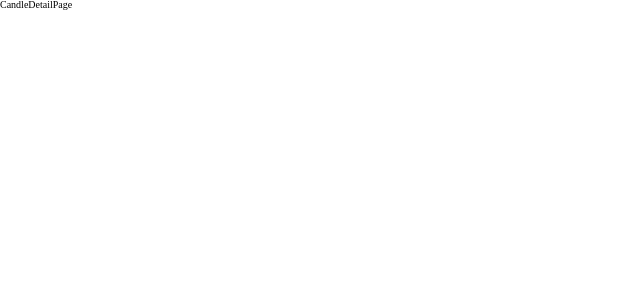
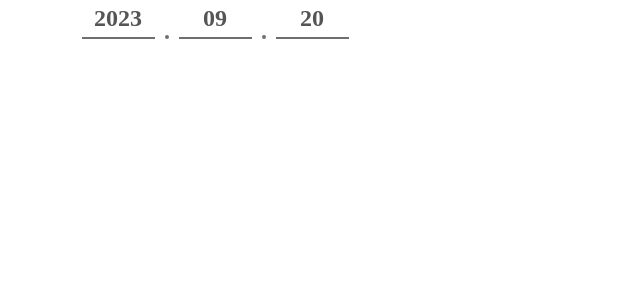
Before and after one commit to DOSOPT-SOPKATHON-WEB4/Web, a React (Vite) app in the folder FrontEnd/: page /candle-detail in a window 1280 px wide. Shown: the top 300 px of the page, without its empty margins (0-640 px from the left). Built offline with nearby package versions, Linux system fonts and the light colour scheme; a web font is replaced by a local one.

Commit message:
feat: CandleDatail-Date 구현

```diff
--- /dev/null
+++ b/FrontEnd/src/components/CandleDetail/Date.jsx
@@ -0,0 +1,50 @@
+import styled from 'styled-components';
+
+const Date = () => {
+  const DATE = '2023-09-20';
+  const dates = DATE.split('-');
+
+  return (
+    <St.Wrapper>
+      {dates.map((dateText, idx) => (
+        <>
+          <div key={idx}>
+            <St.Text>{dateText}</St.Text>
+            <St.UnderLine />
+          </div>
+          {idx !== dateText.length && <St.Dot />}
+        </>
+      ))}
+    </St.Wrapper>
+  );
+};
+
+export default Date;
+
+const St = {
+  Wrapper: styled.section`
+    display: flex;
+    justify-content: center;
+    align-items: flex-end;
+    gap: 1rem;
+  `,
+  Text: styled.p`
+    width: 100%;
+    margin: 0.5rem 0rem;
+
+    text-align: center;
+    ${({ theme }) => theme.fonts.s1};
+    color: ${({ theme }) => theme.colors.gray2};
+  `,
+  UnderLine: styled.div`
+    width: 7.3rem;
+    height: 0.2rem;
+    background-color: ${({ theme }) => theme.colors.gray3};
+  `,
+  Dot: styled.div`
+    width: 0.4rem;
+    height: 0.4rem;
+    background-color: ${({ theme }) => theme.colors.gray3};
+    border-radius: 0.2rem;
+  `,
+};
--- a/FrontEnd/src/pages/CandleDetailPage.jsx
+++ b/FrontEnd/src/pages/CandleDetailPage.jsx
@@ -1,7 +1,20 @@
 import React from 'react';
+import Date from '../components/CandleDetail/Date';
+import styled from 'styled-components';
 
 const CandleDetailPage = () => {
-  return <div>CandleDetailPage</div>;
+  return (
+    <St.Wrapper>
+      <Date />
+    </St.Wrapper>
+  );
 };
 
 export default CandleDetailPage;
+
+const St = {
+  Wrapper: styled.section`
+    display: flex;
+    flex-direction: column;
+  `,
+};
```
